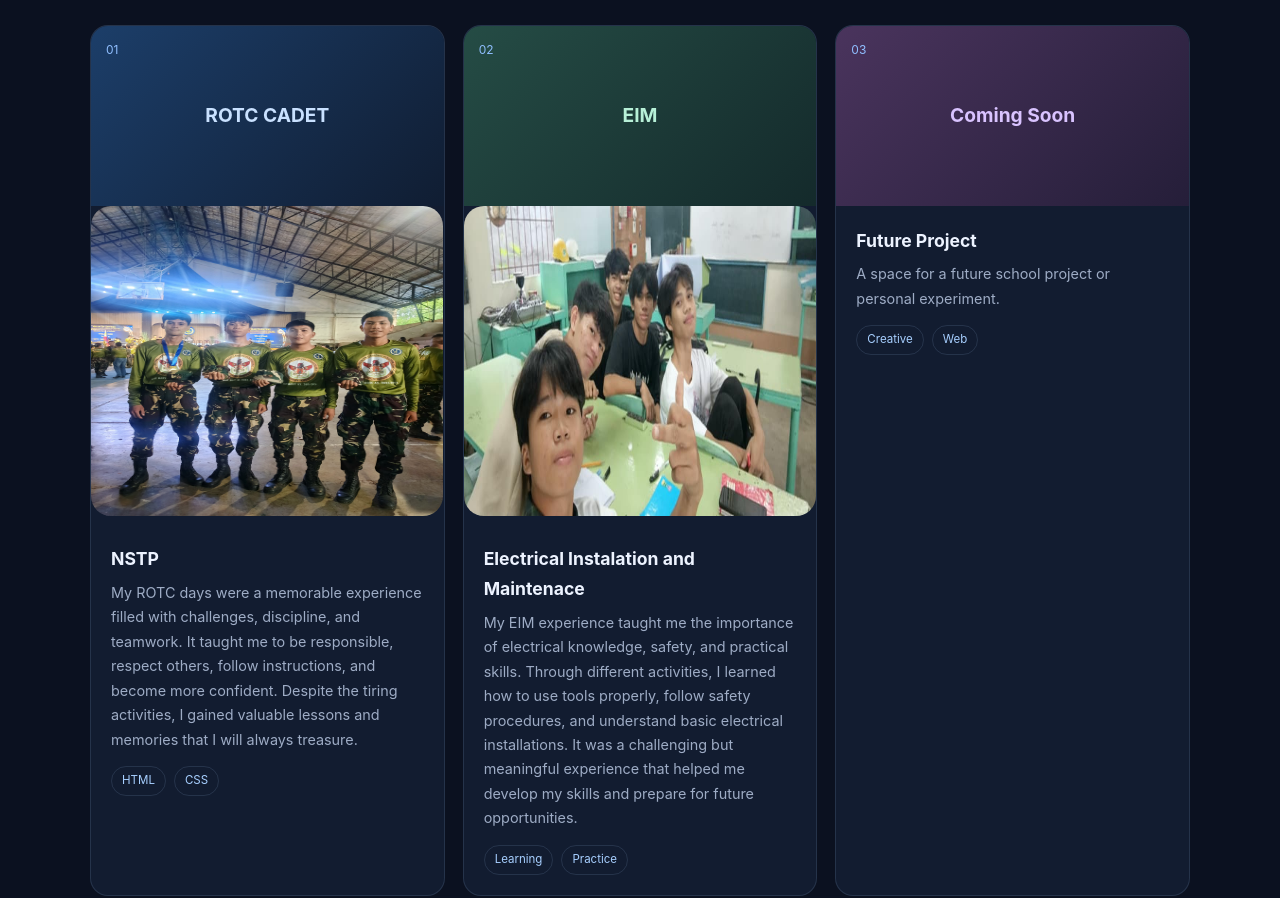
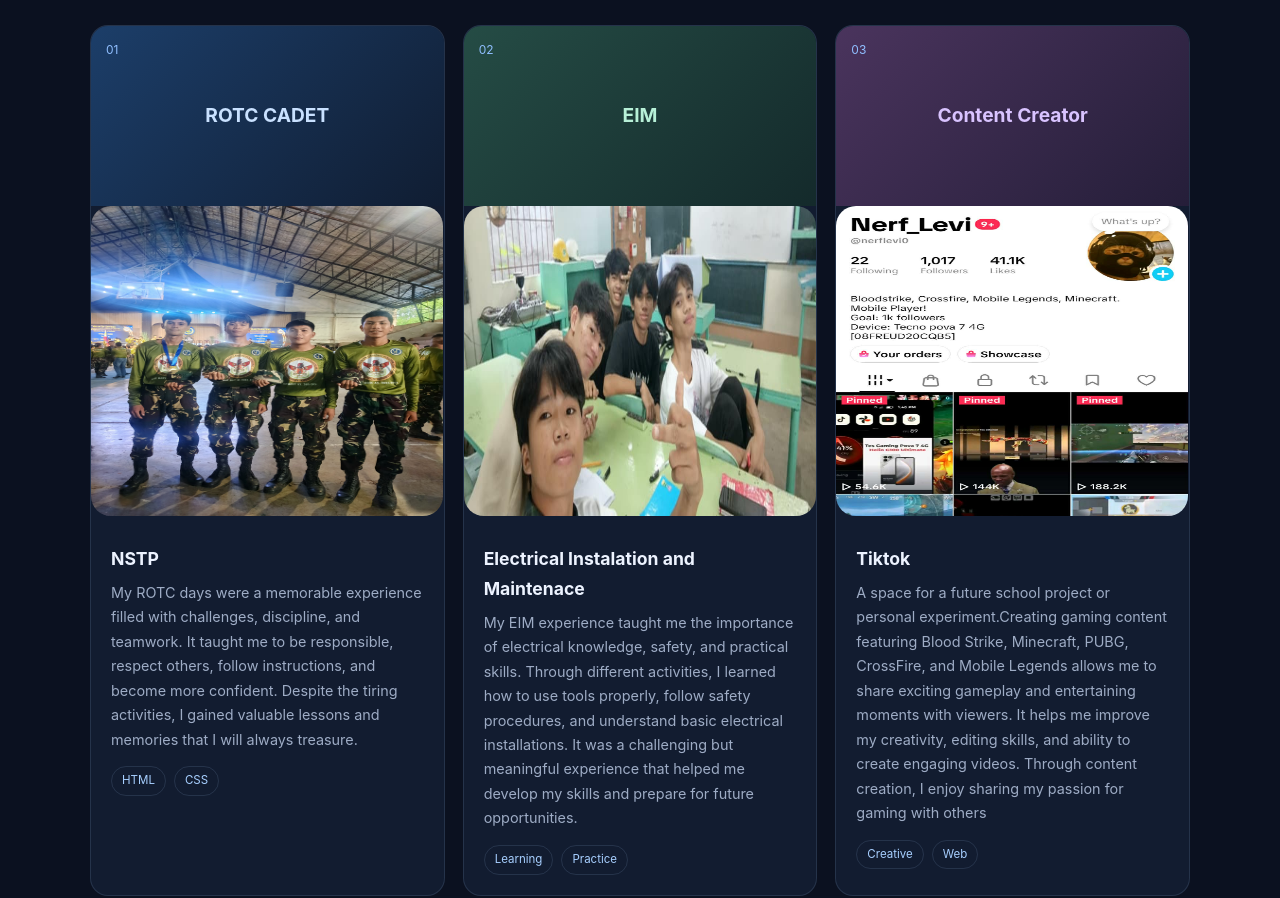
Before and after one commit to Del468/PONJERODEL-PROJECT-1, a plain HTML site: page index.html in a window 1280 px wide. Shown: the part 1887-2785 px from the top of the page. Drawn offline with Linux system fonts and the light colour scheme.

Commit message:
I added my journy ass a content creator

```diff
--- a/assets/styles/style.css
+++ b/assets/styles/style.css
@@ -29,7 +29,11 @@
   height: 310px;
   border-radius: 20px;
 }
-
+.pics {
+  width: 352px;
+  height: 310px;
+  border-radius: 20px;
+}
 * {
   box-sizing: border-box;
   margin: 0;
--- a/index.html
+++ b/index.html
@@ -85,8 +85,9 @@
           <div class="project-content"><h3>Electrical Instalation and Maintenace</h3><p>My EIM experience taught me the importance of electrical knowledge, safety, and practical skills. Through different activities, I learned how to use tools properly, follow safety procedures, and understand basic electrical installations. It was a challenging but meaningful experience that helped me develop my skills and prepare for future opportunities.</p><div class="chips"><span>Learning</span><span>Practice</span></div></div>
         </article>
         <article class="project-card">
-          <div class="project-preview preview-three"><span>03</span><strong>Coming Soon</strong></div>
-          <div class="project-content"><h3>Future Project</h3><p>A space for a future school project or personal experiment.</p><div class="chips"><span>Creative</span><span>Web</span></div></div>
+          <div class="project-preview preview-three"><span>03</span><strong>Content Creator</strong></div>
+          <img class="pics" src="assets/photo/tiktok.jpg" alt="" class="hero-illustration" aria-hidden="true">
+          <div class="project-content"><h3>Tiktok</h3><p>A space for a future school project or personal experiment.Creating gaming content featuring Blood Strike, Minecraft, PUBG, CrossFire, and Mobile Legends allows me to share exciting gameplay and entertaining moments with viewers. It helps me improve my creativity, editing skills, and ability to create engaging videos. Through content creation, I enjoy sharing my passion for gaming with others</p><div class="chips"><span>Creative</span><span>Web</span></div></div>
         </article>
       </div>
     </section>
```
Also changed, not shown: assets/photo/tiktok.jpg (added).
